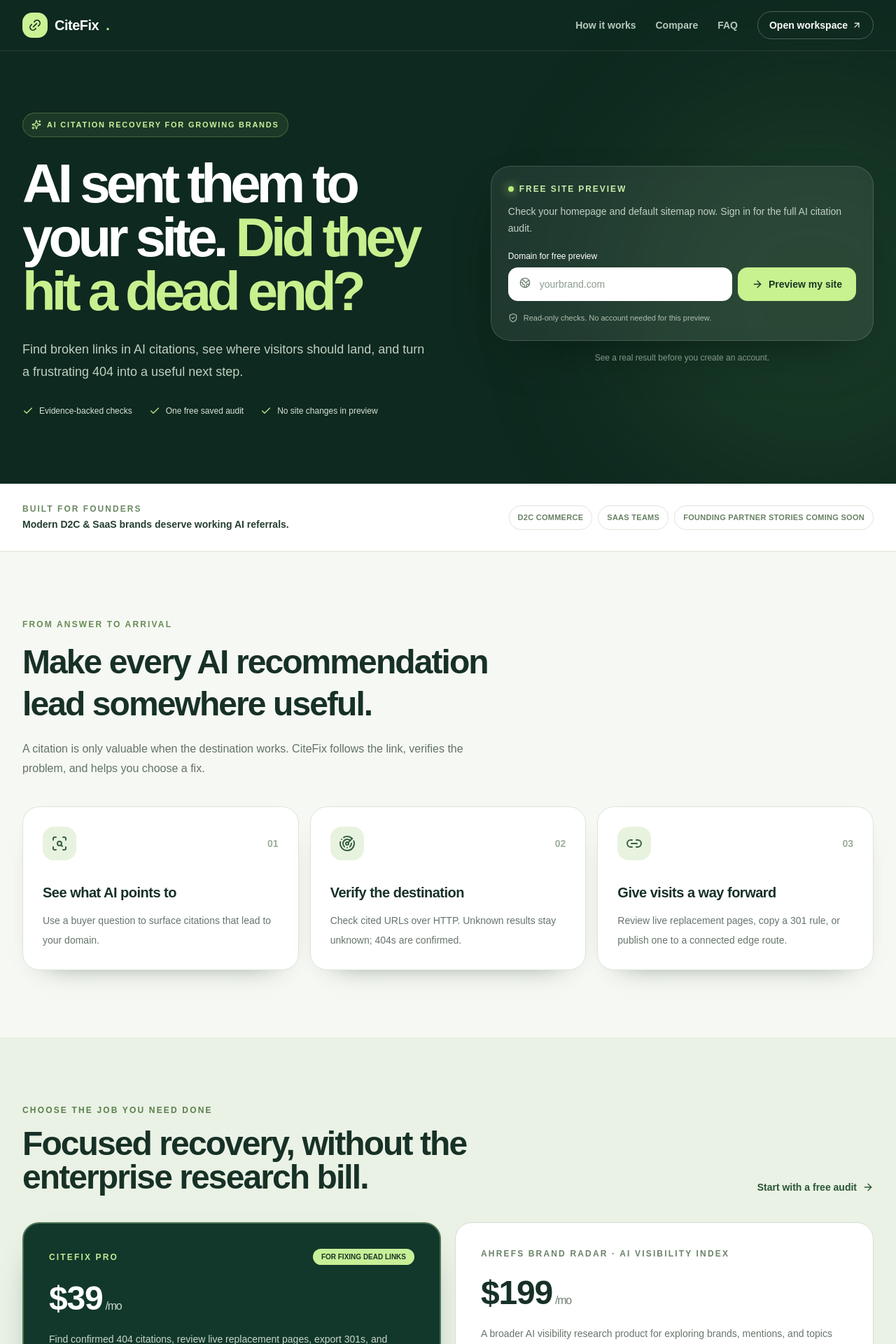
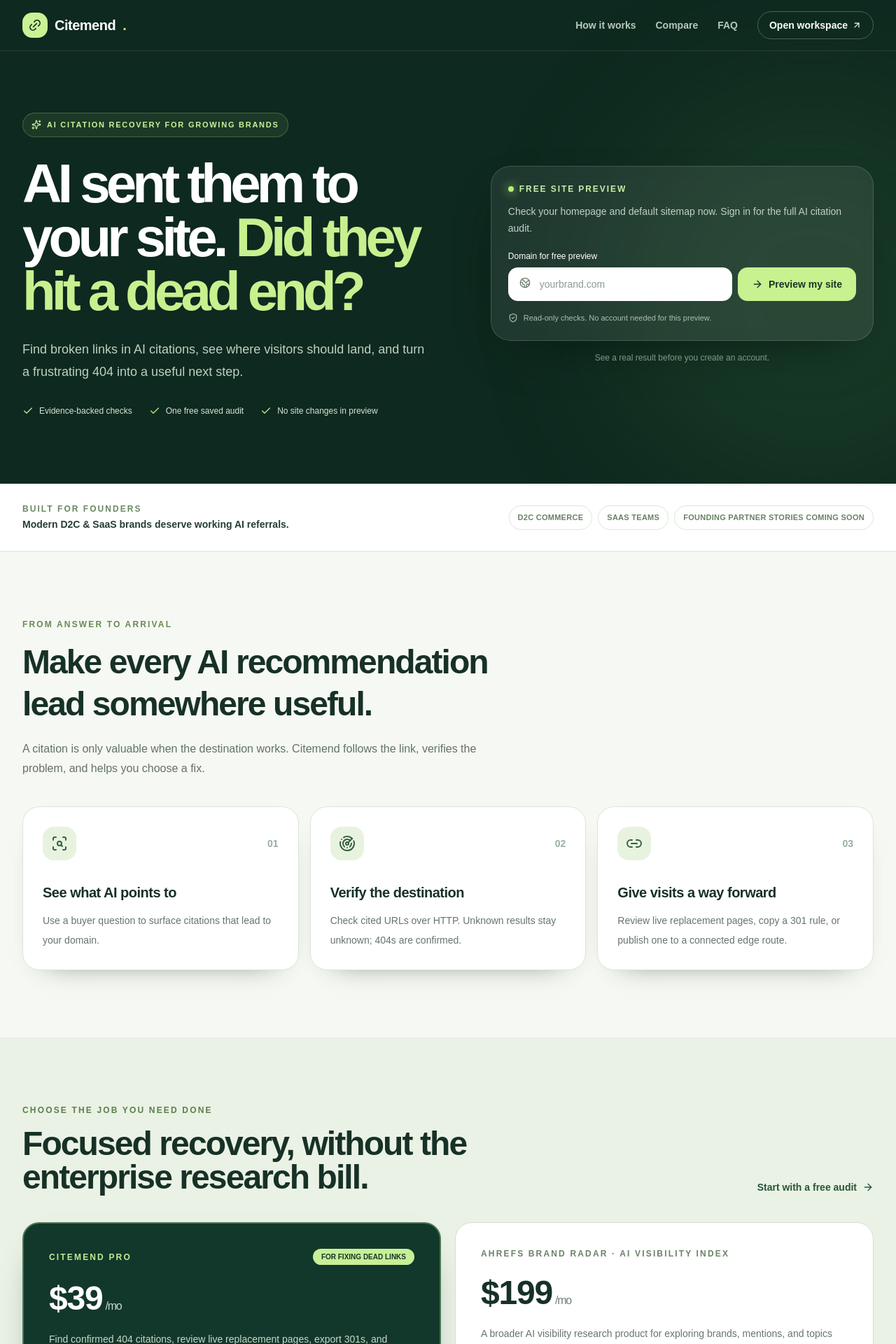
Before and after one commit to TusharYadav-del/citemend, a Next.js app: page / in a window 1280 px wide. Shown: the top 1920 px of the page at 70% size. Built offline with nearby package versions, Linux system fonts and the light colour scheme; no server answers.

Commit message:
chore: align branding and production deployment with citemend

```diff
--- a/app/audit/[id]/not-found.tsx
+++ b/app/audit/[id]/not-found.tsx
@@ -1,5 +1,5 @@
 import Link from "next/link";
 
 export default function AuditNotFound() {
-  return <main className="mx-auto max-w-3xl px-6 py-20"><h1 className="text-3xl font-semibold">Audit report not found</h1><p className="mt-4 text-sm leading-6">This link is invalid, the report no longer exists, or the audit is not ready to share.</p><Link href="/" className="mt-6 inline-block underline">Visit CiteFix AI</Link></main>;
+  return <main className="mx-auto max-w-3xl px-6 py-20"><h1 className="text-3xl font-semibold">Audit report not found</h1><p className="mt-4 text-sm leading-6">This link is invalid, the report no longer exists, or the audit is not ready to share.</p><Link href="/" className="mt-6 inline-block underline">Visit Citemend AI</Link></main>;
 }
--- a/app/audit/[id]/page.tsx
+++ b/app/audit/[id]/page.tsx
@@ -7,7 +7,7 @@ import { getPublicAudit } from "@/lib/public-audit";
 import CopyRedirects from "@/components/copy-redirects";
 
 export const metadata: Metadata = {
-  title: "Citation audit report | CiteFix AI",
+  title: "Citation audit report | Citemend AI",
   description: "A shareable report of saved broken AI citations and suggested redirects.",
   robots: { index: false, follow: false },
 };
@@ -29,9 +29,9 @@ async function AuditReport({ params }: { params: Promise<{ id: string }> }) {
   return (
     <>
       <aside className="rounded-2xl bg-[#214d39] p-6 text-white sm:p-8">
-        <p className="break-words text-lg font-semibold">Prepared for {audit.domain} by CiteFix AI.</p>
+        <p className="break-words text-lg font-semibold">Prepared for {audit.domain} by Citemend AI.</p>
         <p className="mt-2 text-sm leading-6 text-[#dfebd7]">Claim this domain to unlock automated weekly monitoring.</p>
-        <Link href="/#audit" className="mt-5 inline-flex rounded-lg bg-white px-5 py-3 text-sm font-semibold text-[#214d39]">Get started with CiteFix AI &rarr;</Link>
+        <Link href="/#audit" className="mt-5 inline-flex rounded-lg bg-white px-5 py-3 text-sm font-semibold text-[#214d39]">Get started with Citemend AI &rarr;</Link>
         <p className="mt-3 text-xs leading-5 text-[#dfebd7]">Sign in to run audits and view your workspace. Domain claiming is coming soon; weekly scans require Pro and an active schedule.</p>
       </aside>
       <header className="my-10">
--- a/app/page.tsx
+++ b/app/page.tsx
@@ -4,7 +4,7 @@ import AuditDashboard from "@/components/audit-dashboard";
 import LandingPreview from "@/components/landing-preview";
 
 export const metadata: Metadata = {
-  title: "CiteFix AI | Find and Fix Broken AI Citations",
+  title: "Citemend AI | Find and Fix Broken AI Citations",
   description: "Preview your site's availability for free, then find confirmed 404 links in AI citations and review verified redirect suggestions.",
 };
 
@@ -15,7 +15,7 @@ const steps = [
 ];
 
 const questions = [
-  { question: "Can CiteFix stop AI from hallucinating links?", answer: "No tool can control every AI answer. CiteFix checks URLs found in a search-backed citation audit. When one returns 404, it suggests a verified live page so you can recover the visit with a redirect." },
+  { question: "Can Citemend stop AI from hallucinating links?", answer: "No tool can control every AI answer. Citemend checks URLs found in a search-backed citation audit. When one returns 404, it suggests a verified live page so you can recover the visit with a redirect." },
   { question: "Is the free preview a full AI citation audit?", answer: "No. The no-sign-in preview checks homepage and default sitemap availability. Sign in to run one free saved AI citation audit for your account; Pro unlocks additional audits and redirect tools." },
   { question: "Will redirects go live without my approval?", answer: "No. Suggestions are reviewable first. A Pro user must publish a rule, and the Cloudflare Worker must be connected to that domain before it can handle traffic." },
   { question: "What if a cited page is only temporarily down?", answer: "A failed network check is not counted as a confirmed 404. Review every suggested redirect before publishing it, especially if a page may return later." },
@@ -26,7 +26,7 @@ export default function Home() {
   return <div className="min-h-screen bg-[#f6f8f3] text-[#173126]">
     <div className="overflow-hidden bg-[#0e291f] text-white">
       <header className="border-b border-white/10"><div className="mx-auto flex h-18 max-w-7xl items-center justify-between gap-4 px-5 sm:px-8">
-        <a href="#top" aria-label="CiteFix home" className="flex shrink-0 items-center gap-2.5 text-xl font-bold tracking-tight"><span className="grid size-9 place-items-center rounded-xl bg-[#c9f294] text-[#173126]"><Link2 className="size-5 -rotate-45" /></span>CiteFix<span className="text-[#bde98b]">.</span></a>
+        <a href="#top" aria-label="Citemend home" className="flex shrink-0 items-center gap-2.5 text-xl font-bold tracking-tight"><span className="grid size-9 place-items-center rounded-xl bg-[#c9f294] text-[#173126]"><Link2 className="size-5 -rotate-45" /></span>Citemend<span className="text-[#bde98b]">.</span></a>
         <nav aria-label="Main navigation" className="flex items-center gap-3 text-xs font-semibold sm:gap-7 sm:text-sm"><a href="#how-it-works" className="hidden text-[#b9c9bd] hover:text-white sm:block">How it works</a><a href="#comparison" className="hidden text-[#b9c9bd] hover:text-white sm:block">Compare</a><a href="#faq" className="hidden text-[#b9c9bd] hover:text-white md:block">FAQ</a><a href="#audit" className="inline-flex min-h-10 items-center gap-1.5 rounded-full border border-white/25 px-3 text-white hover:bg-white/10 sm:px-4">Open workspace <ArrowUpRight className="size-3.5" /></a></nav>
       </div></header>
       <section id="top" className="relative mx-auto grid max-w-7xl items-center gap-12 px-5 pb-18 pt-16 sm:px-8 sm:pb-24 sm:pt-22 lg:grid-cols-[1.05fr_.95fr] lg:gap-16">
@@ -42,10 +42,10 @@ export default function Home() {
 
     <section aria-label="Founding customer proof" className="border-b border-[#dce5d6] bg-white px-5 py-7 sm:px-8"><div className="mx-auto flex max-w-7xl flex-wrap items-center justify-between gap-5"><div><p className="text-xs font-bold uppercase tracking-[.17em] text-[#6b8864]">Built for founders</p><p className="mt-1 text-sm font-semibold text-[#263e31]">Modern D2C &amp; SaaS brands deserve working AI referrals.</p></div><div className="flex flex-wrap gap-2 text-[11px] font-semibold uppercase tracking-wide text-[#688065]"><span className="rounded-full border border-[#dce7d8] px-3 py-2">D2C commerce</span><span className="rounded-full border border-[#dce7d8] px-3 py-2">SaaS teams</span><span className="rounded-full border border-[#dce7d8] px-3 py-2">Founding partner stories coming soon</span></div></div></section>
 
-    <section id="how-it-works" className="scroll-mt-8 px-5 py-18 sm:px-8 sm:py-24"><div className="mx-auto max-w-7xl"><div className="max-w-2xl"><p className="text-xs font-bold uppercase tracking-[.18em] text-[#688b55]">From answer to arrival</p><h2 className="mt-4 text-3xl font-semibold leading-tight tracking-[-.04em] sm:text-5xl">Make every AI recommendation lead somewhere useful.</h2><p className="mt-5 text-base leading-7 text-[#627268]">A citation is only valuable when the destination works. CiteFix follows the link, verifies the problem, and helps you choose a fix.</p></div><div className="mt-10 grid gap-4 md:grid-cols-3">{steps.map((step, index) => <article key={step.title} className="rounded-3xl border border-[#dbe5d7] bg-white p-7 shadow-[0_18px_40px_-36px_#203e29]"><div className="flex items-center justify-between"><span className="grid size-12 place-items-center rounded-2xl bg-[#e8f3df] text-[#356141]"><step.icon className="size-6" /></span><span className="text-sm font-semibold text-[#9caf9d]">0{index + 1}</span></div><h3 className="mt-8 text-xl font-semibold tracking-tight">{step.title}</h3><p className="mt-3 text-sm leading-7 text-[#66756b]">{step.detail}</p></article>)}</div></div></section>
+    <section id="how-it-works" className="scroll-mt-8 px-5 py-18 sm:px-8 sm:py-24"><div className="mx-auto max-w-7xl"><div className="max-w-2xl"><p className="text-xs font-bold uppercase tracking-[.18em] text-[#688b55]">From answer to arrival</p><h2 className="mt-4 text-3xl font-semibold leading-tight tracking-[-.04em] sm:text-5xl">Make every AI recommendation lead somewhere useful.</h2><p className="mt-5 text-base leading-7 text-[#627268]">A citation is only valuable when the destination works. Citemend follows the link, verifies the problem, and helps you choose a fix.</p></div><div className="mt-10 grid gap-4 md:grid-cols-3">{steps.map((step, index) => <article key={step.title} className="rounded-3xl border border-[#dbe5d7] bg-white p-7 shadow-[0_18px_40px_-36px_#203e29]"><div className="flex items-center justify-between"><span className="grid size-12 place-items-center rounded-2xl bg-[#e8f3df] text-[#356141]"><step.icon className="size-6" /></span><span className="text-sm font-semibold text-[#9caf9d]">0{index + 1}</span></div><h3 className="mt-8 text-xl font-semibold tracking-tight">{step.title}</h3><p className="mt-3 text-sm leading-7 text-[#66756b]">{step.detail}</p></article>)}</div></div></section>
 
     <section id="comparison" className="scroll-mt-8 bg-[#eaf1e5] px-5 py-18 sm:px-8 sm:py-24"><div className="mx-auto max-w-7xl"><div className="flex flex-wrap items-end justify-between gap-6"><div className="max-w-2xl"><p className="text-xs font-bold uppercase tracking-[.18em] text-[#59804a]">Choose the job you need done</p><h2 className="mt-4 text-3xl font-semibold tracking-[-.04em] sm:text-5xl">Focused recovery, without the enterprise research bill.</h2></div><a href="#audit" className="inline-flex items-center gap-2 text-sm font-bold text-[#28563a] hover:underline">Start with a free audit <ArrowRight className="size-4" /></a></div>
-        <div className="mt-10 grid gap-5 lg:grid-cols-2"><article className="rounded-3xl border-2 border-[#4c7654] bg-[#12382b] p-7 text-white shadow-[0_25px_50px_-34px_#12382b] sm:p-9"><div className="flex flex-wrap items-center justify-between gap-2"><p className="text-xs font-bold uppercase tracking-[.18em] text-[#c1ea93]">CiteFix Pro</p><span className="rounded-full bg-[#c7ef97] px-3 py-1 text-[10px] font-bold uppercase text-[#173426]">For fixing dead links</span></div><p className="mt-6 text-5xl font-semibold tracking-tight">$39<span className="ml-1 text-base font-normal text-[#c9d8cb]">/mo</span></p><p className="mt-5 text-sm leading-7 text-[#c9d8cb]">Find confirmed 404 citations, review live replacement pages, export 301s, and monitor eligible Pro domains weekly when scheduling is active.</p><ul className="mt-7 space-y-3 text-sm text-[#ecf5e9]"><li className="flex gap-2"><Check className="mt-0.5 size-4 text-[#c7ef97]" /> Citation URL and HTTP checks</li><li className="flex gap-2"><Check className="mt-0.5 size-4 text-[#c7ef97]" /> Verified redirect suggestions</li><li className="flex gap-2"><Check className="mt-0.5 size-4 text-[#c7ef97]" /> Shareable executive reports</li></ul></article>
+        <div className="mt-10 grid gap-5 lg:grid-cols-2"><article className="rounded-3xl border-2 border-[#4c7654] bg-[#12382b] p-7 text-white shadow-[0_25px_50px_-34px_#12382b] sm:p-9"><div className="flex flex-wrap items-center justify-between gap-2"><p className="text-xs font-bold uppercase tracking-[.18em] text-[#c1ea93]">Citemend Pro</p><span className="rounded-full bg-[#c7ef97] px-3 py-1 text-[10px] font-bold uppercase text-[#173426]">For fixing dead links</span></div><p className="mt-6 text-5xl font-semibold tracking-tight">$39<span className="ml-1 text-base font-normal text-[#c9d8cb]">/mo</span></p><p className="mt-5 text-sm leading-7 text-[#c9d8cb]">Find confirmed 404 citations, review live replacement pages, export 301s, and monitor eligible Pro domains weekly when scheduling is active.</p><ul className="mt-7 space-y-3 text-sm text-[#ecf5e9]"><li className="flex gap-2"><Check className="mt-0.5 size-4 text-[#c7ef97]" /> Citation URL and HTTP checks</li><li className="flex gap-2"><Check className="mt-0.5 size-4 text-[#c7ef97]" /> Verified redirect suggestions</li><li className="flex gap-2"><Check className="mt-0.5 size-4 text-[#c7ef97]" /> Shareable executive reports</li></ul></article>
           <article className="rounded-3xl border border-[#d3dfce] bg-white p-7 sm:p-9"><p className="text-xs font-bold uppercase tracking-[.18em] text-[#6b8268]">Ahrefs Brand Radar · AI Visibility Index</p><p className="mt-6 text-5xl font-semibold tracking-tight text-[#173126]">$199<span className="ml-1 text-base font-normal text-[#728174]">/mo</span></p><p className="mt-5 text-sm leading-7 text-[#66756b]">A broader AI visibility research product for exploring brands, mentions, and topics across a large prompt index.</p><ul className="mt-7 space-y-3 text-sm text-[#40584a]"><li className="flex gap-2"><Check className="mt-0.5 size-4 text-[#79a05a]" /> Broad brand visibility research</li><li className="flex gap-2"><Check className="mt-0.5 size-4 text-[#79a05a]" /> Market and competitor exploration</li><li className="flex gap-2"><Check className="mt-0.5 size-4 text-[#79a05a]" /> A different scope from 404 recovery</li></ul></article></div>
         <p className="mt-5 text-xs leading-6 text-[#66756b]">USD monthly prices. Ahrefs lists its AI Visibility Index at $199/month; its Custom Prompts option starts at $50/month. Products serve different needs. <a href="https://ahrefs.com/brand-radar" target="_blank" rel="noopener noreferrer" className="font-semibold text-[#28563a] underline underline-offset-2">See Ahrefs pricing <ArrowUpRight className="inline size-3" /></a></p></div></section>
 
@@ -53,6 +53,6 @@ export default function Home() {
 
     <section id="faq" className="scroll-mt-8 border-t border-[#dce5d6] bg-white px-5 py-18 sm:px-8 sm:py-24"><div className="mx-auto grid max-w-7xl gap-10 lg:grid-cols-[.65fr_1fr]"><div><p className="text-xs font-bold uppercase tracking-[.18em] text-[#688b55]">Questions, answered</p><h2 className="mt-4 text-3xl font-semibold tracking-[-.04em] sm:text-5xl">Clear answers before you start.</h2><p className="mt-4 text-sm leading-7 text-[#65756a]">AI can make mistakes. Your recovery plan should be based on links you can verify.</p></div><div className="space-y-3">{questions.map((item) => <details key={item.question} className="group rounded-2xl border border-[#dce5d6] bg-[#f8faf6] px-5 py-5"><summary className="flex cursor-pointer list-none items-start justify-between gap-4 text-sm font-semibold marker:content-none"><span>{item.question}</span><CircleHelp className="size-5 shrink-0 text-[#75936a]" /></summary><p className="mt-4 max-w-2xl text-sm leading-7 text-[#66756b]">{item.answer}</p></details>)}</div></div></section>
 
-    <footer className="bg-[#102b20] px-5 py-10 text-[#dbe8d8] sm:px-8"><div className="mx-auto flex max-w-7xl flex-wrap items-end justify-between gap-7"><div><a href="#top" className="text-2xl font-bold tracking-tight text-white">CiteFix<span className="text-[#bfe98f]">.</span></a><p className="mt-2 max-w-sm text-xs leading-6 text-[#a9bdac]">Find broken AI citations. Keep good visits moving.</p></div><div className="flex flex-wrap gap-5 text-xs"><a href="#audit" className="hover:text-white">Free audit</a><a href="#comparison" className="hover:text-white">Compare</a><a href="#faq" className="hover:text-white">FAQ</a></div></div><div className="mx-auto mt-8 flex max-w-7xl flex-wrap items-center justify-between gap-3 border-t border-white/10 pt-6 text-[11px] text-[#a9bdac]"><p>© CiteFix AI</p><p className="inline-flex items-center gap-2 rounded-full border border-[#9bc579]/30 px-3 py-2 text-[#d8edc9]"><ShieldCheck className="size-3.5 text-[#bfe98f]" /> Built with grit by a 1st-year CS student at BITS Pilani</p></div></footer>
+    <footer className="bg-[#102b20] px-5 py-10 text-[#dbe8d8] sm:px-8"><div className="mx-auto flex max-w-7xl flex-wrap items-end justify-between gap-7"><div><a href="#top" className="text-2xl font-bold tracking-tight text-white">Citemend<span className="text-[#bfe98f]">.</span></a><p className="mt-2 max-w-sm text-xs leading-6 text-[#a9bdac]">Find broken AI citations. Keep good visits moving.</p></div><div className="flex flex-wrap gap-5 text-xs"><a href="#audit" className="hover:text-white">Free audit</a><a href="#comparison" className="hover:text-white">Compare</a><a href="#faq" className="hover:text-white">FAQ</a></div></div><div className="mx-auto mt-8 flex max-w-7xl flex-wrap items-center justify-between gap-3 border-t border-white/10 pt-6 text-[11px] text-[#a9bdac]"><p>© Citemend AI</p><p className="inline-flex items-center gap-2 rounded-full border border-[#9bc579]/30 px-3 py-2 text-[#d8edc9]"><ShieldCheck className="size-3.5 text-[#bfe98f]" /> Built with grit by a 1st-year CS student at BITS Pilani</p></div></footer>
   </div>;
 }
--- a/components/CheckoutButton.tsx
+++ b/components/CheckoutButton.tsx
@@ -20,7 +20,7 @@ export default function CheckoutButton() {
           : "Checkout is temporarily unavailable. Please try again.";
         throw new Error(message);
       }
-      toast.info((result as { testMode?: boolean }).testMode ? "Opening Lemon Squeezy test checkout. No live payment will be charged." : "Opening secure checkout for CiteMend Pro.");
+      toast.info((result as { testMode?: boolean }).testMode ? "Opening Lemon Squeezy test checkout. No live payment will be charged." : "Opening secure checkout for Citemend Pro.");
       window.location.assign((result as { checkoutUrl: string }).checkoutUrl);
     } catch (cause) {
       const message = cause instanceof Error ? cause.message : "Checkout is temporarily unavailable. Please try again.";
--- a/lib/email.ts
+++ b/lib/email.ts
@@ -17,8 +17,8 @@ export function renderWeeklyDigest(links: DigestLink[], appOrigin?: string): { s
     const reportUrl = origin ? `${origin}/audit/${encodeURIComponent(link.audit_id)}` : null;
     return { ...link, rule: rule || "No verified replacement is available yet.", reportUrl };
   });
-  const subject = `CiteFix weekly alert: ${rows.length} new 404 citation${rows.length === 1 ? "" : "s"}`;
-  const html = `<main style="font-family:Arial,sans-serif;max-width:680px;margin:auto;color:#183327"><h1>New 404 citations found</h1><p>Your weekly AI citation audit confirmed ${rows.length} new broken link${rows.length === 1 ? "" : "s"}. Each redirect below is suggested only when its destination was verified.</p>${rows.map((row) => `<section style="border-top:1px solid #dce6d1;padding:16px 0"><h2 style="font-size:18px">${escapeHtml(row.domain)}</h2><p>Broken URL: <a href="${escapeHtml(row.cited_url)}">${escapeHtml(row.cited_url)}</a></p><p>301 fix:</p><pre style="white-space:pre-wrap;overflow-wrap:anywhere;background:#f7f9f3;padding:12px">${escapeHtml(row.rule)}</pre>${row.reportUrl ? `<p><a href="${escapeHtml(row.reportUrl)}">View audit report</a></p>` : ""}</section>`).join("")}<p>Generated by CiteFix AI weekly monitoring.</p></main>`;
+  const subject = `Citemend weekly alert: ${rows.length} new 404 citation${rows.length === 1 ? "" : "s"}`;
+  const html = `<main style="font-family:Arial,sans-serif;max-width:680px;margin:auto;color:#183327"><h1>New 404 citations found</h1><p>Your weekly AI citation audit confirmed ${rows.length} new broken link${rows.length === 1 ? "" : "s"}. Each redirect below is suggested only when its destination was verified.</p>${rows.map((row) => `<section style="border-top:1px solid #dce6d1;padding:16px 0"><h2 style="font-size:18px">${escapeHtml(row.domain)}</h2><p>Broken URL: <a href="${escapeHtml(row.cited_url)}">${escapeHtml(row.cited_url)}</a></p><p>301 fix:</p><pre style="white-space:pre-wrap;overflow-wrap:anywhere;background:#f7f9f3;padding:12px">${escapeHtml(row.rule)}</pre>${row.reportUrl ? `<p><a href="${escapeHtml(row.reportUrl)}">View audit report</a></p>` : ""}</section>`).join("")}<p>Generated by Citemend AI weekly monitoring.</p></main>`;
   const text = [`${subject}\n`, "The weekly AI citation audit confirmed these new 404 links.\n", ...rows.map((row) => `${row.domain}\nBroken URL: ${row.cited_url}\n301 fix: ${row.rule}${row.reportUrl ? `\nReport: ${row.reportUrl}` : ""}\n`)].join("\n");
   return { subject, html, text };
 }
```
Also changed, not shown: 2 other files (tests, documents, lock files or other folders).
